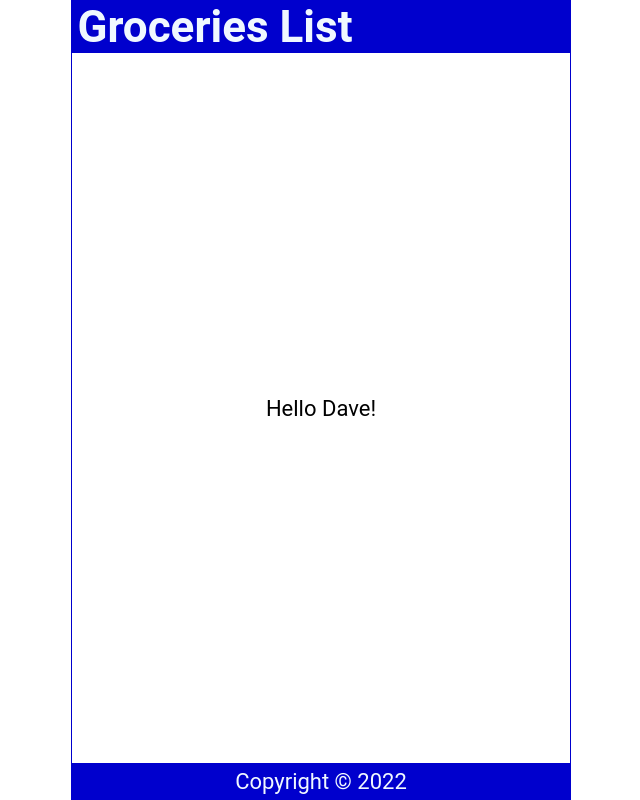
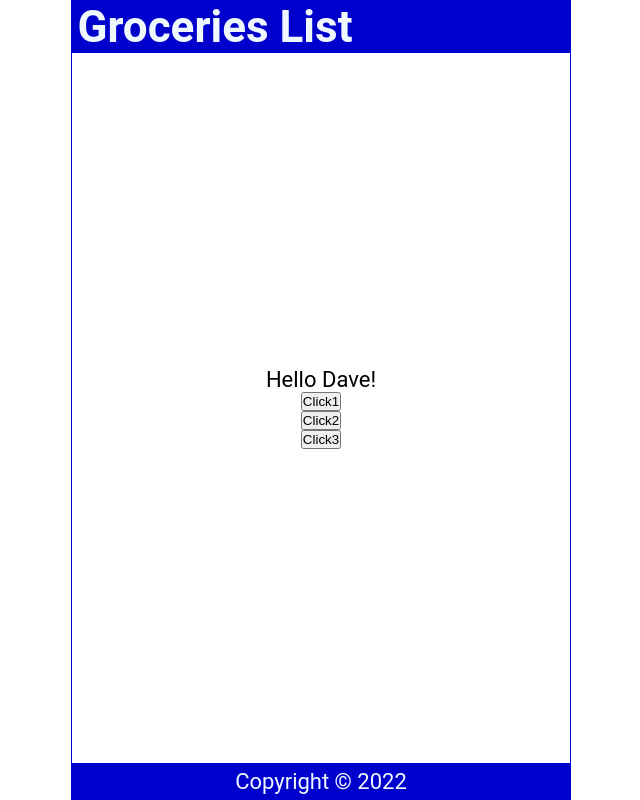
Before and after one commit to YoonCode/React-tutorials-Dave_Gray, a React (Create React App) app in the folder tutorial/: page / in a window 1280 px wide. Shown: the whole page, without its empty margins (319-959 px from the left). Built offline with nearby package versions, Linux system fonts and the light colour scheme.

Commit message:
learn click events

```diff
--- a/tutorial/src/Content.js
+++ b/tutorial/src/Content.js
@@ -7,9 +7,24 @@
     return names[int]
   }
 
+  const handleClick = () => {
+    console.log('You clicked it!')
+  }
+
+  const handleClick2 = (name) => {
+    console.log(`${name} was clicked!`)
+  }
+
+  const handleClick3 = (e) => {
+    console.log(e.target.innerText)
+  }
+
   return (
     <main>
-      <p>Hello {handleNameChange()}!</p>
+      <p onDoubleClick={handleClick}>Hello {handleNameChange()}!</p>
+      <button onClick={handleClick}>Click1</button>
+      <button onClick={() => handleClick2('Eric')}>Click2</button>
+      <button onClick={(e) => handleClick3(e)}>Click3</button>
     </main>
   )
 }
```
